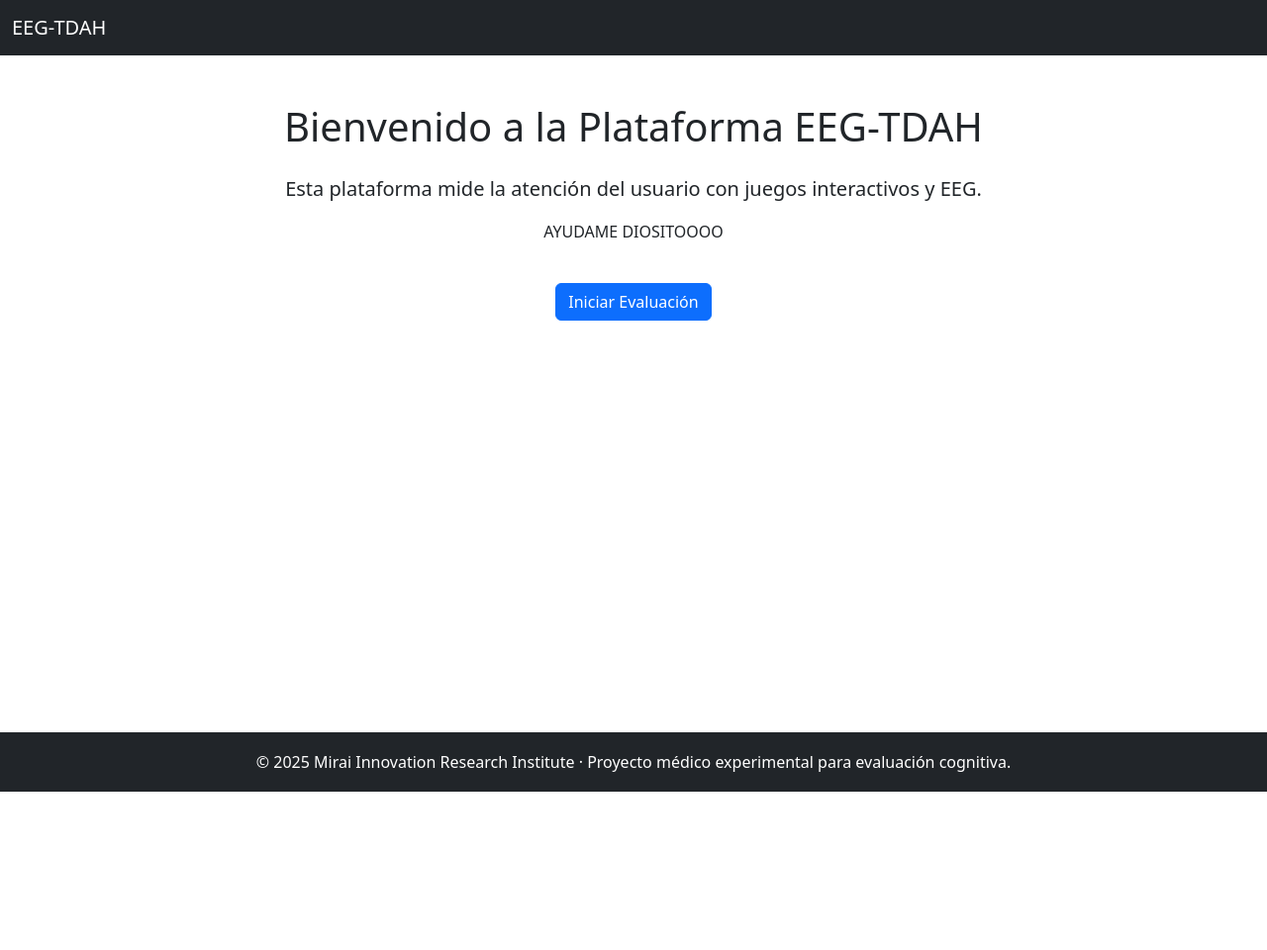
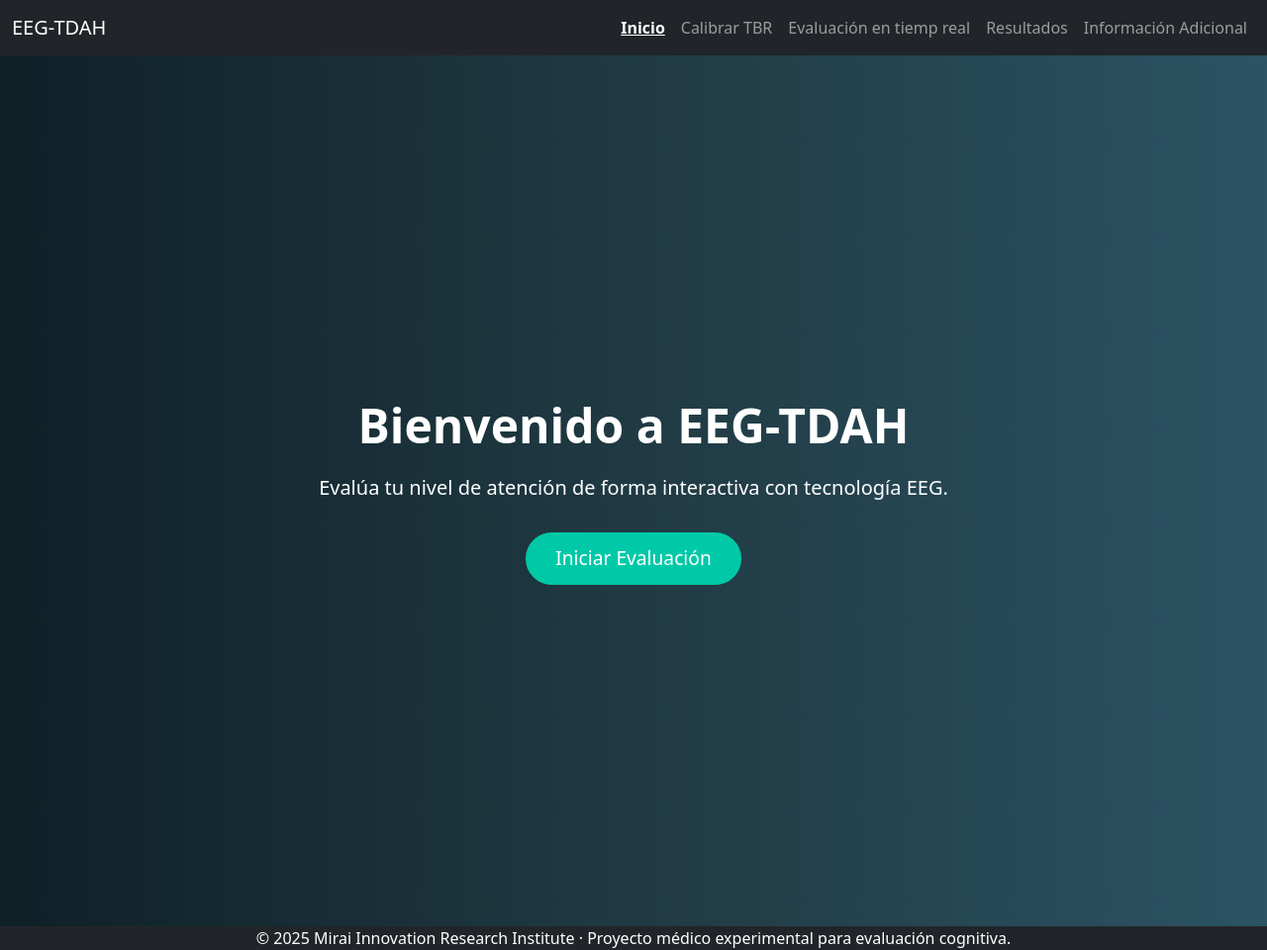
Before and after one commit to Samas5/JTI-Aura-ADHD, a Flask app: page / in a window 1280 px wide. Shown: the whole page at 99% size. Before the commit the page ends 800 px from the top, so only its background shows below. Run offline with Flask 3, Linux system fonts and the light colour scheme; parts of the project's set-up code (start-up, migrations or seed data) failed here and were passed over.

Commit message:
Inicio 2.0
Desde aqui reiniciamos

```diff
--- a/app.py
+++ b/app.py
@@ -1,12 +1,48 @@
 import os
 import io
 import base64
-from flask import Flask, render_template, jsonify
+from flask import Flask, render_template,session, jsonify,request
 from flask_sqlalchemy import SQLAlchemy
 from matplotlib import pyplot as plt
 import numpy as np
 from aura.reader import connect_to_aura, get_eeg_samples
 from aura.processor import calculate_tbr
+import time
+import pandas as pd
+
+
+def calcular_theta_beta(signal, fs):
+    from scipy.signal import welch
+    freqs, psd = welch(signal, fs=fs, nperseg=fs*2)
+    theta_power = np.sum(psd[(freqs >= 4) & (freqs <= 8)])
+    beta_power = np.sum(psd[(freqs >= 12) & (freqs <= 30)])
+    return theta_power, beta_power
+
+def procesar_eeg_dataframe(df, canal='F5', fs=256, ventana_seg=2):
+    # Limpiar nombres de columna
+    df.columns = df.columns.str.strip().str.replace("'", "")
+
+    if canal not in df.columns:
+        raise ValueError(f"El canal '{canal}' no está presente en el archivo.")
+
+    señal = df[canal].dropna().astype(float).values
+    muestras_por_ventana = fs * ventana_seg
+
+    theta_vals = []
+    beta_vals = []
+
+    for i in range(0, len(señal), muestras_por_ventana):
+        ventana = señal[i:i + muestras_por_ventana]
+        if len(ventana) < muestras_por_ventana:
+            break
+        theta, beta = calcular_theta_beta(ventana, fs)
+        theta_vals.append(theta)
+        beta_vals.append(beta)
+
+    df_out = pd.DataFrame({'theta': theta_vals, 'beta': beta_vals})
+    return df_out
+
+
 
 # Configuración de la base de datos
 basedir = os.path.abspath(os.path.dirname(__file__))
@@ -14,6 +50,7 @@ db = SQLAlchemy()
 
 # Crear la app de Flask
 app = Flask(__name__)
+app.secret_key = 'clave_super_secreta_123'  # <-- AGREGA ESTA LÍNEA
 app.config['SQLALCHEMY_DATABASE_URI'] = 'sqlite:///' + os.path.join(basedir, 'app.db')
 app.config['SQLALCHEMY_TRACK_MODIFICATIONS'] = False
 db.init_app(app)
@@ -97,14 +134,56 @@ def realtime():
 def popup():
     return render_template("realtime_popup.html")
 
-@app.route("/tbr_value")
-def tbr_value():
+
+
+@app.route('/calib')
+def calibrar():
+    return render_template('calib.html')
+
+@app.route('/calibrar_tbr', methods=['POST'])
+def calibrar_tbr():
     try:
-        eeg_data = get_eeg_samples(inlet, duration_sec=2, fs=256)
-        tbr_value = calculate_tbr(eeg_data, fs=256, channel_index=0)
-        return jsonify({"tbr": tbr_value})
+        actividad_file = request.files['actividad']
+        relajacion_file = request.files['relajacion']
+
+        if not actividad_file or not relajacion_file:
+            return jsonify({"error": "Faltan archivos"}), 400
+
+        df_actividad = pd.read_csv(actividad_file, skiprows=2)
+        df_relajacion = pd.read_csv(relajacion_file, skiprows=2)
+
+        # 🔧 LIMPIAR LOS NOMBRES DE COLUMNA AQUÍ TAMBIÉN
+        df_actividad.columns = df_actividad.columns.str.strip().str.replace("'", "")
+        df_relajacion.columns = df_relajacion.columns.str.strip().str.replace("'", "")
+
+        canal = 'F3'
+
+        df_act = procesar_eeg_dataframe(df_actividad, canal)
+        df_rel = procesar_eeg_dataframe(df_relajacion, canal)
+
+        # Calcular TBR (theta/beta) promedio
+        tbrs_actividad = (df_act["theta"] / df_act["beta"]).dropna()
+        tbrs_relajacion = (df_rel["theta"] / df_rel["beta"]).dropna()
+
+        if len(tbrs_actividad) == 0 or len(tbrs_relajacion) == 0:
+            return jsonify({"error": "No se pudieron calcular TBRs"}), 400
+
+        tbr_max = round(tbrs_relajacion.mean(), 2)  # relajación → más theta
+        tbr_min = round(tbrs_actividad.mean(), 2)   # concentración → menos theta
+
+        # Guardar en sesión
+        session['tbr_min'] = tbr_min
+        session['tbr_max'] = tbr_max
+
+        return jsonify({
+            "status": "ok",
+            "tbr_min": tbr_min,
+            "tbr_max": tbr_max
+        })
+
     except Exception as e:
-        return jsonify({"error": str(e)})
+        return jsonify({"error": str(e)}), 500
+
 
 if __name__ == '__main__':
     app.run(debug=True)
--- a/aura/reader.py
+++ b/aura/reader.py
@@ -42,7 +42,7 @@ def connect_to_aura(name='AURA', stream_type='EEG'):
         raise
 
 
-def get_eeg_samples(inlet, duration_sec=2, fs=256):
+def get_eeg_samples(inlet, duration_sec=2, fs=250):
     """
     Lee datos EEG desde Aura durante cierto tiempo (en segundos).
     Devuelve una lista de muestras, cada muestra es una lista por canal.
--- a/templates/base.html
+++ b/templates/base.html
@@ -4,55 +4,104 @@
     <meta charset="UTF-8" />
     <meta name="viewport" content="width=device-width, initial-scale=1.0" />
     <title>{% block title %}App EEG{% endblock %}</title>
+
+    <!-- Bootstrap CSS -->
     <link
       href="https://cdn.jsdelivr.net/npm/bootstrap@5.3.3/dist/css/bootstrap.min.css"
       rel="stylesheet"
     />
+
     <style>
+      html, body {
+        height: 100%;
+        margin: 0;
+      }
+
       body {
-        margin: 0;
-        padding-bottom: 60px; /* espacio para el footer */
-        position: relative;
+        display: flex;
+        flex-direction: column;
         min-height: 100vh;
       }
 
+      main {
+        flex: 1;
+        display: flex;
+        flex-direction: column;
+        align-items: center;
+        justify-content: start;
+        padding: 40px 20px;
+        width: 100%;
+      }
+
+      .content-wrapper {
+        width: 100%;
+        max-width: 800px;
+      }
+
       footer {
-        position: absolute;
-        bottom: 0;
-        width: 100%;
-        height: 60px;
         background-color: #212529;
         color: white;
+        height: 60px;
         display: flex;
         align-items: center;
         justify-content: center;
       }
+
+      .nav-link.active {
+        font-weight: bold;
+        text-decoration: underline;
+      }
     </style>
   </head>
+
   <body>
+    <!-- Navbar -->
     <nav class="navbar navbar-expand-lg navbar-dark bg-dark">
       <div class="container-fluid">
-        <a class="navbar-brand" href="#">EEG-TDAH</a>
+        <a class="navbar-brand" href="/">EEG-TDAH</a>
         <button
           class="navbar-toggler"
           type="button"
           data-bs-toggle="collapse"
           data-bs-target="#navbarNav"
+          aria-controls="navbarNav"
+          aria-expanded="false"
+          aria-label="Toggle navigation"
         >
           <span class="navbar-toggler-icon"></span>
         </button>
+
+        <div class="collapse navbar-collapse" id="navbarNav">
+          <ul class="navbar-nav ms-auto">
+            <li class="nav-item">
+              <a class="nav-link {% if request.path == '/' %}active{% endif %}" href="/">Inicio</a>
+            </li>
+            <li class="nav-item">
+              <a class="nav-link {% if request.path.startswith('/calib') %}active{% endif %}" href="/calib">Calibrar TBR</a>
+            </li>
+              <a class="nav-link {% if request.path.startswith('/juego') %}active{% endif %}" href="/realtime">Evaluación en tiemp real</a>
+            </li>
+            <li class="nav-item">
+              <a class="nav-link {% if request.path.startswith('/resultados') %}active{% endif %}" href="/resultados">Resultados</a>
+            </li>
+            <li class="nav-item">
+              <a class="nav-link {% if request.path.startswith('/contacto') %}active{% endif %}" href="/info">Información Adicional</a>
+            </li>
+          </ul>
+        </div>
       </div>
     </nav>
 
-    <section class="container mt-5 d-flex justify-content-center">
-      <div class="w-100" style="max-width: 800px">
-        {% block content %} {% endblock %}
+    <!-- Contenido principal -->
+    <main>
+      <div class="content-wrapper">
+        {% block content %}{% endblock %}
       </div>
-    </section>
+    </main>
 
+    <!-- Footer -->
     <footer>
-      © 2025 Mirai Innovation Research Institute · Proyecto médico experimental
-      para evaluación cognitiva.
+      © 2025 Mirai Innovation Research Institute · Proyecto médico experimental para evaluación cognitiva.
     </footer>
 
     <!-- Bootstrap JS -->
--- a/templates/index.html
+++ b/templates/index.html
@@ -1,14 +1,69 @@
-<!-- templates/index.html -->
-{% extends 'base.html' %} {% block title %}Inicio | EEG-TDAH{% endblock %} {%
-block content %}
-<div class="text-center">
-  <h1 class="mb-4">Bienvenido a la Plataforma EEG-TDAH</h1>
-  <p class="lead">
-    Esta plataforma mide la atención del usuario con juegos interactivos y EEG.
-  </p>
-  <p>
-    AYUDAME DIOSITOOOO
-  </p>
-  <a href="/juego" class="btn btn-primary mt-4">Iniciar Evaluación</a>
+{% extends 'base.html' %}
+{% block title %}Inicio | EEG-TDAH{% endblock %}
+{% block content %}
+
+<style>
+  html, body {
+    margin: 0;
+    padding: 0;
+    height: 100%;
+  }
+
+  body {
+    background: linear-gradient(to right, #0f2027, #203a43, #2c5364);
+    color: white;
+  }
+
+  .hero-section {
+    min-height: 100vh;
+    width: 100%;
+    padding: 40px 20px;
+    display: flex;
+    flex-direction: column;
+    justify-content: center;
+    align-items: center;
+    text-align: center;
+  }
+
+  .hero-section h1 {
+    font-size: 3rem;
+    margin-bottom: 20px;
+    font-weight: 700;
+  }
+
+  .hero-section p {
+    font-size: 1.25rem;
+    margin-bottom: 30px;
+    max-width: 700px;
+  }
+
+  .search-bar {
+    max-width: 500px;
+    width: 100%;
+    margin-bottom: 30px;
+  }
+
+  .btn-eeg {
+    background-color: #00c9a7;
+    color: white;
+    font-size: 1.2rem;
+    padding: 12px 30px;
+    border-radius: 30px;
+    transition: background-color 0.3s ease;
+    border: none;
+  }
+
+  .btn-eeg:hover {
+    background-color: #00b191;
+  }
+</style>
+
+<div class="hero-section">
+  <h1>Bienvenido a EEG-TDAH</h1>
+  <p class="lead">Evalúa tu nivel de atención de forma interactiva con tecnología EEG.</p>
+
+
+  <a href="/juego" class="btn btn-eeg">Iniciar Evaluación</a>
 </div>
+
 {% endblock %}
```
Also changed, not shown: templates/realtime.html (+121 -64 lines).
